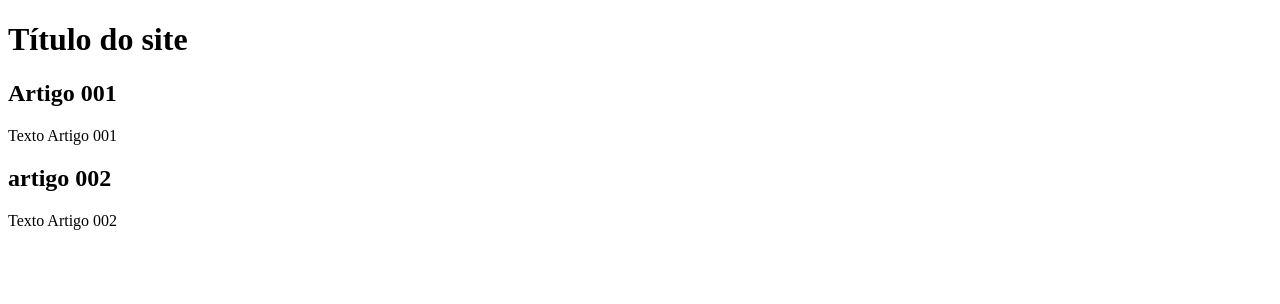
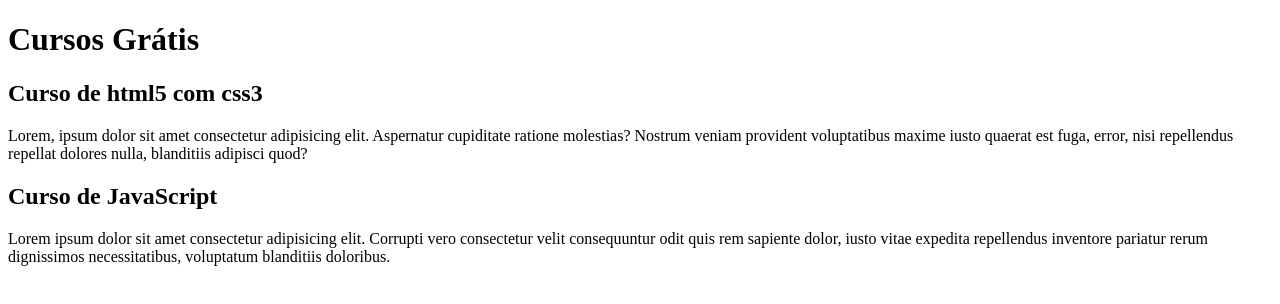
Before and after one commit to arthur-sousa7/projeto-site, a plain HTML site: page index.html in a window 1280 px wide. Drawn offline with Linux system fonts and the light colour scheme.

Commit message:
comecei a escrever o conteúdo

```diff
--- a/index.html
+++ b/index.html
@@ -9,17 +9,17 @@
 <body>
    <main></main>
    <header>
-    <h1>Título do site</h1>
+    <h1>Cursos Grátis</h1>
 
    </header>
    <article>
-    <h2>Artigo 001</h2>
-    <p>Texto Artigo 001</p>
+    <h2>Curso de html5 com css3</h2>
+    <p>Lorem, ipsum dolor sit amet consectetur adipisicing elit. Aspernatur cupiditate ratione molestias? Nostrum veniam provident voluptatibus maxime iusto quaerat est fuga, error, nisi repellendus repellat dolores nulla, blanditiis adipisci quod?</p>
 
    </article>
    <article>
-    <h2>artigo 002</h2>
-    <p>Texto Artigo 002</p>
+    <h2>Curso de JavaScript</h2>
+    <p>Lorem ipsum dolor sit amet consectetur adipisicing elit. Corrupti vero consectetur velit consequuntur odit quis rem sapiente dolor, iusto vitae expedita repellendus inventore pariatur rerum dignissimos necessitatibus, voluptatum blanditiis doloribus.</p>
    </article>
 </body>
 </html>
```
